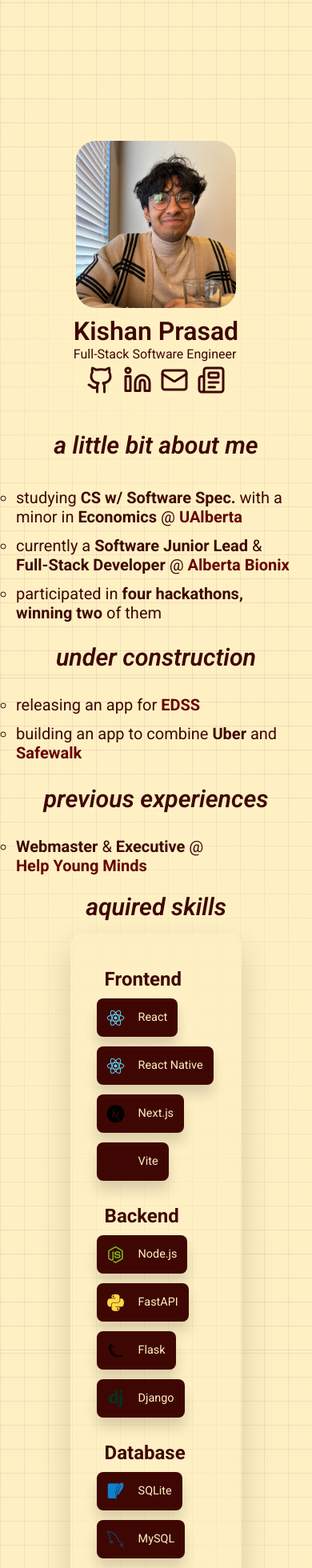
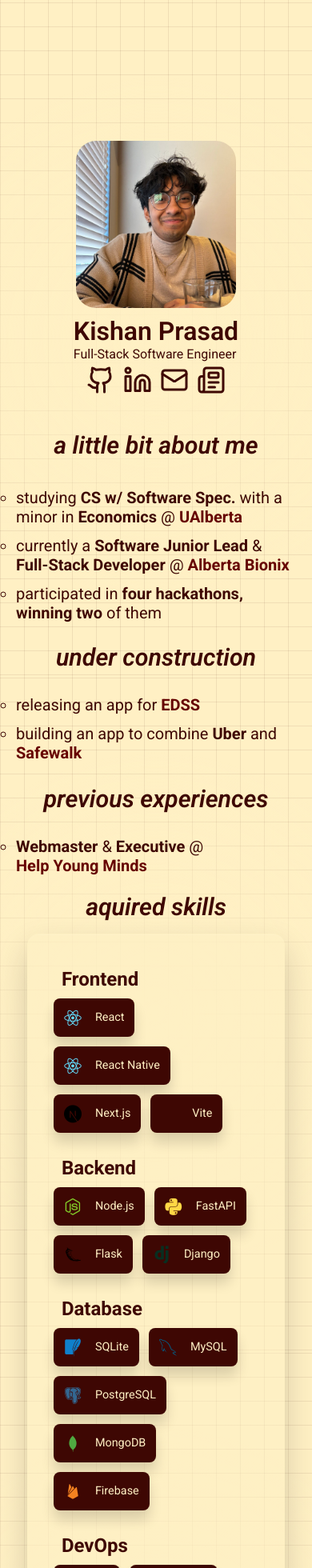
Before and after one commit to kprasad001/portfolio, a React (Vite) app in the folder portfolio/: page / in a window 390 px wide. Shown: the top 1960 px of the page at 80% size. Built offline with nearby package versions, Linux system fonts and the light colour scheme.

Commit message:
Changed skills size for mobile

```diff
--- a/portfolio/src/components/CSS/skills.css
+++ b/portfolio/src/components/CSS/skills.css
@@ -50,32 +50,6 @@
     }
 }
 
-@media (max-width: 1200px) {
-    #skills-section {
-        margin-top: 10px;
-
-        .skills-grid {
-            display: grid;
-            grid-template-columns: 3fr;
-            width: 60%;
-            gap: 1.25rem;
-            align-items: start;
-            background-color: rgb(254, 239, 196, 0.5);
-            padding: 2em;
-            border-radius: 15px;
-            border: 1px solid color-mix(in srgb, var(--background) 18%, transparent);
-            box-shadow:
-                0 18px 40px rgba(0, 0, 0, 0.16),
-                inset 0 1px 0 rgba(255, 255, 255, 0.08);
-        }
-
-        h1 {
-            margin-bottom: 0px;
-            font-size: 1.9em;
-        }
-
-    }
-}
 
 .skill-item {
 	background: var(--primary);
```
